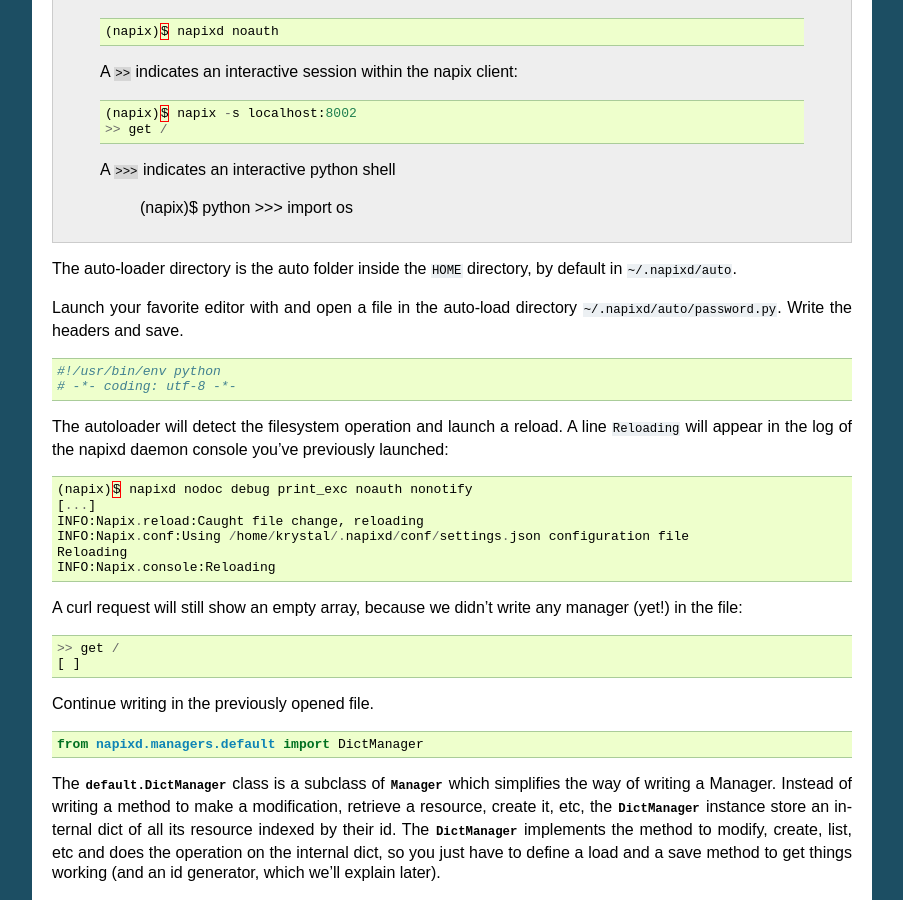
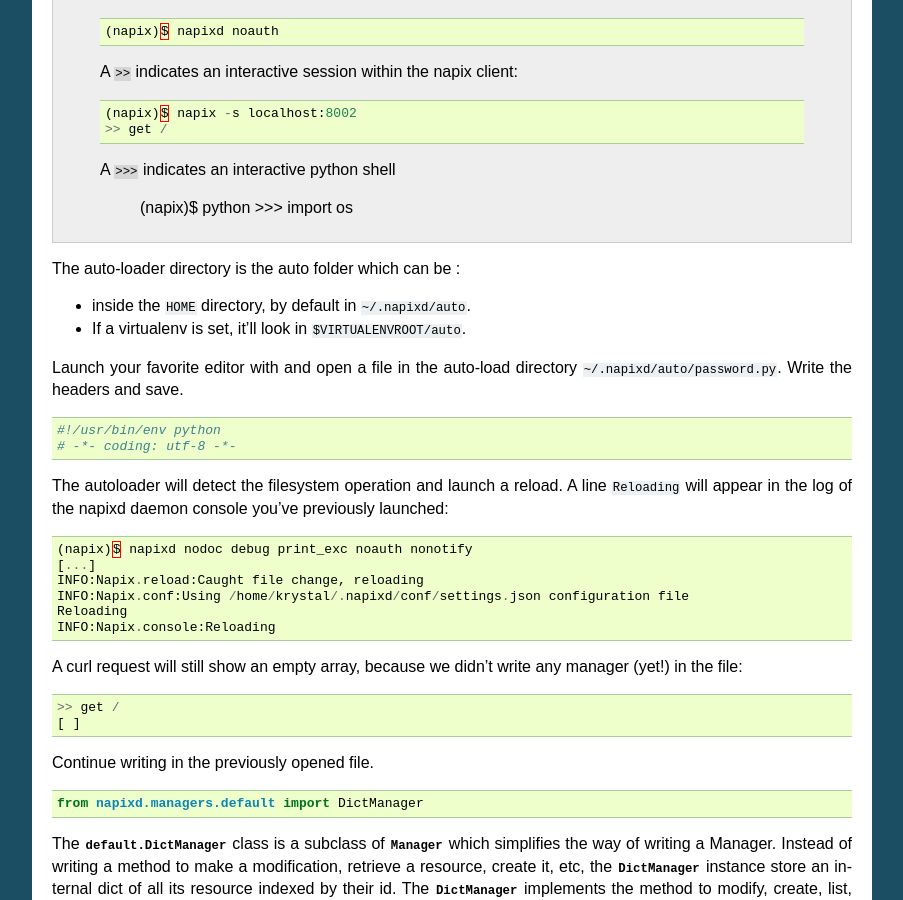
Before and after one commit to napix/NapixServer, a Sphinx documentation site: the page built from docs/first_step.rst, in a window 1280 px wide and 900 px high, scrolled down 1534 px. Shown: the whole window, without its empty margins (198-1101 px from the left). Built offline with Sphinx 7.4.7, drawn with Linux system fonts in a browser that asks for light colours.

Commit message:
Change for auto directory selection

```diff
--- a/docs/first_step.rst
+++ b/docs/first_step.rst
@@ -100,7 +100,10 @@ Best way to understand how Napix works is to get your hands dirty, so we'll see
         >>> import os
 
 
-The auto-loader directory is the auto folder inside the ``HOME`` directory, by default in ``~/.napixd/auto``.
+The auto-loader directory is the auto folder which can be :
+
+- inside the ``HOME`` directory, by default in ``~/.napixd/auto``.
+- If a virtualenv is set, it'll look in ``$VIRTUALENVROOT/auto``.
 
 Launch your favorite editor with and open a file in the auto-load directory ``~/.napixd/auto/password.py``.
 Write the headers and save.
```
